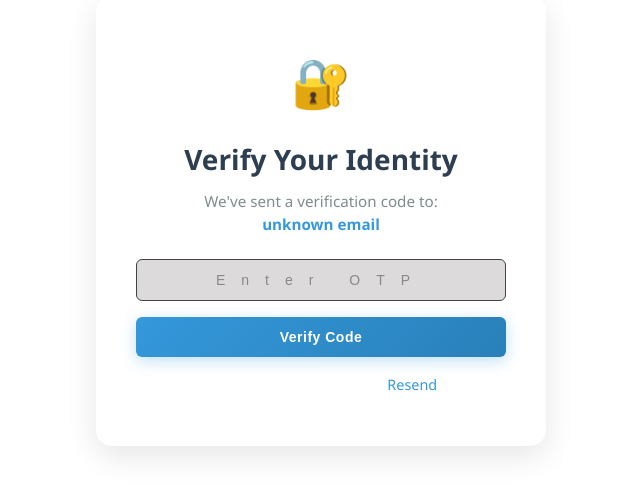
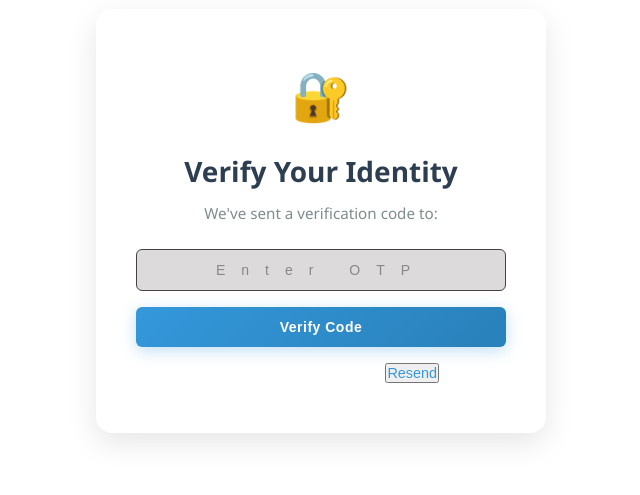
Before and after one commit to sanjanapatil01/Interview-ai, a React (Create React App) app in the folder frontend/: page /otp in a window 1280 px wide. Shown: the part 179-674 px from the top of the page, without its empty margins (319-959 px from the left). Built offline with nearby package versions, Linux system fonts and the light colour scheme.

Commit message:
chenged the code of eotp page

```diff
--- a/frontend/src/form/OtpPage.jsx
+++ b/frontend/src/form/OtpPage.jsx
@@ -7,23 +7,29 @@ export default function OtpPage() {
   const location = useLocation();
   const navigate = useNavigate();
 
-  const email = location.state?.email || "unknown email";
+  const email = location.state?.email;
   const isPasswordReset = location.state?.isPasswordReset || false;
+
+  // If no email passed, redirect to login
+  if (!email) {
+    navigate("/");
+  }
 
   const handleSubmit = async (e) => {
     e.preventDefault();
     setLoading(true);
     try {
-      const response = await fetch(`${process.env.REACT_APP_API_BASE_URL}/verify-otp`, {
+      const response = await fetch(
+        `${process.env.REACT_APP_API_BASE_URL}/verify-otp`,
+        {
           method: "POST",
           headers: { "Content-Type": "application/json" },
-        // Send the isPasswordReset flag to the backend
           body: JSON.stringify({ email, otp, isPasswordReset }),
-      });
+        }
+      );
 
       if (response.ok) {
         const data = await response.json();
-
         alert(data.message);
 
         if (isPasswordReset) {
@@ -34,16 +40,36 @@ export default function OtpPage() {
           }
           navigate("/home");
         }
-
       } else {
         const errorData = await response.json();
-        alert("Verification failed: " + (errorData.error || JSON.stringify(errorData)));
+        alert(
+          "Verification failed: " +
+            (errorData.error || JSON.stringify(errorData))
+        );
       }
     } catch (error) {
       console.error("Error:", error);
       alert("Something went wrong during verification!");
     }
     setLoading(false);
+  };
+
+  const handleResend = async () => {
+    try {
+      const response = await fetch(
+        `${process.env.REACT_APP_API_BASE_URL}/resend-otp`,
+        {
+          method: "POST",
+          headers: { "Content-Type": "application/json" },
+          body: JSON.stringify({ email }),
+        }
+      );
+      const data = await response.json();
+      alert(data.message || "OTP resent successfully!");
+    } catch (error) {
+      console.error("Resend error:", error);
+      alert("Failed to resend OTP.");
+    }
   };
 
   return (
@@ -75,7 +101,14 @@ export default function OtpPage() {
         </button>
 
         <p className="otp-resend-prompt">
-          Didn't receive the code? <a href="#" className="otp-resend-link">Resend</a>
+          Didn't receive the code?{" "}
+          <button
+            type="button"
+            onClick={handleResend}
+            className="otp-resend-link"
+          >
+            Resend
+          </button>
         </p>
       </form>
     </div>
```
Lines whose indentation alone changed are shown as unchanged.
